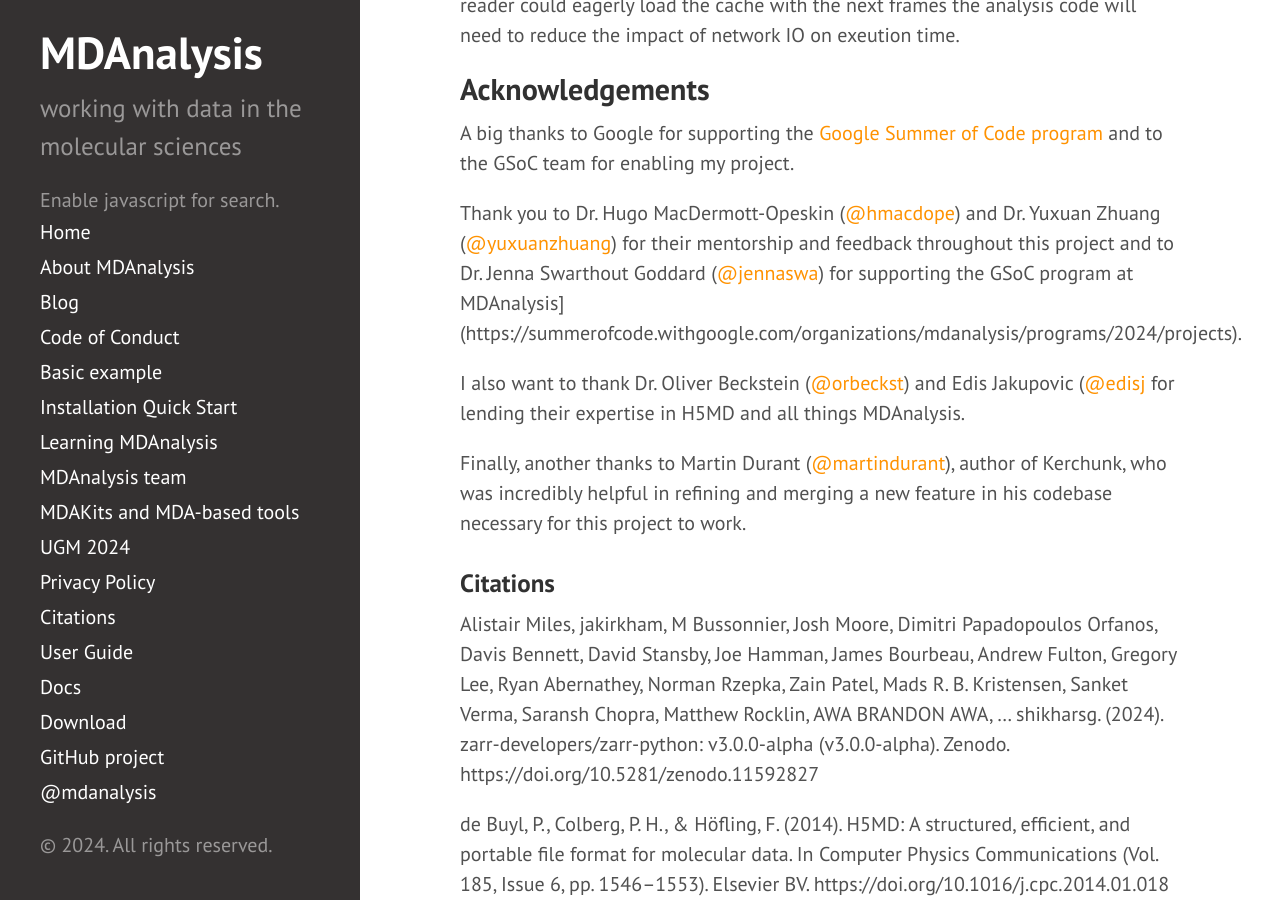
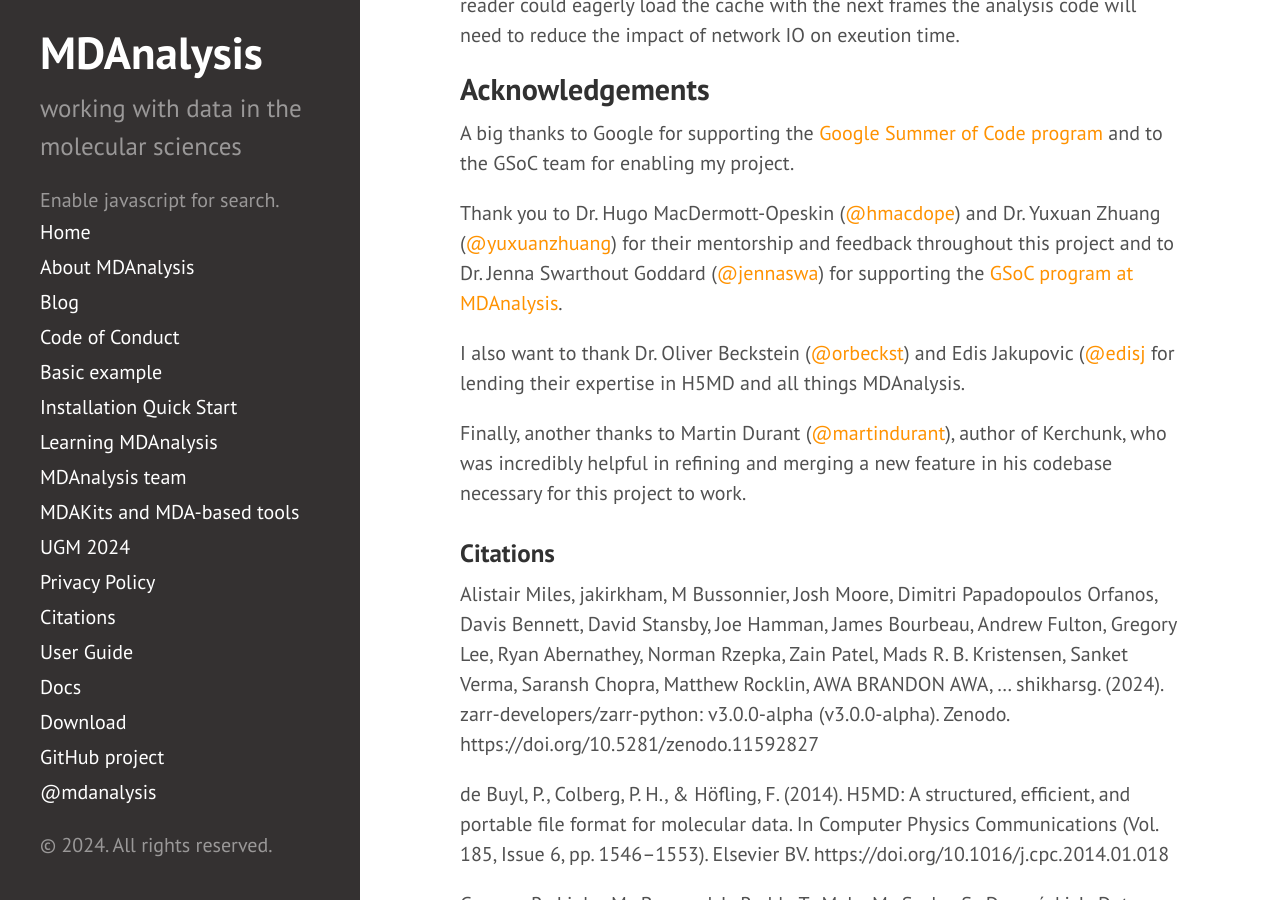
Before and after one commit to MDAnalysis/MDAnalysis.github.io, a Jekyll site: the page built from _posts/2024-08-03-gsoc2024_woods.md, in a window 1280 px wide and 900 px high, scrolled down 5115 px. Built offline with Jekyll 4.4.1, drawn with Linux system fonts in a browser that asks for light colours; comment, search, counter and statistics services are not loaded.

Commit message:
Add missing bracket to 2024-08-03-gsoc2024_woods.md

```diff
--- a/_posts/2024-08-03-gsoc2024_woods.md
+++ b/_posts/2024-08-03-gsoc2024_woods.md
@@ -186,7 +186,7 @@ the analysis code will need to reduce the impact of network IO on exeution time.
 A big thanks to Google for supporting the [Google Summer of Code program](https://summerofcode.withgoogle.com/) and to the GSoC team for enabling my project.
 
 Thank you to Dr. Hugo MacDermott-Opeskin ([@hmacdope](https://github.com/hmacdope)) and Dr. Yuxuan Zhuang ([@yuxuanzhuang](https://github.com/yuxuanzhuang)) for their mentorship and feedback
-throughout this project and to Dr. Jenna Swarthout Goddard ([@jennaswa](https://github.com/jennaswa)) for supporting the GSoC program
+throughout this project and to Dr. Jenna Swarthout Goddard ([@jennaswa](https://github.com/jennaswa)) for supporting the [GSoC program
 at MDAnalysis](https://summerofcode.withgoogle.com/organizations/mdanalysis/programs/2024/projects).
 
 I also want to thank Dr. Oliver Beckstein ([@orbeckst](https://github.com/orbeckst)) and Edis Jakupovic ([@edisj](https://github.com/edisj) for lending their expertise
```
